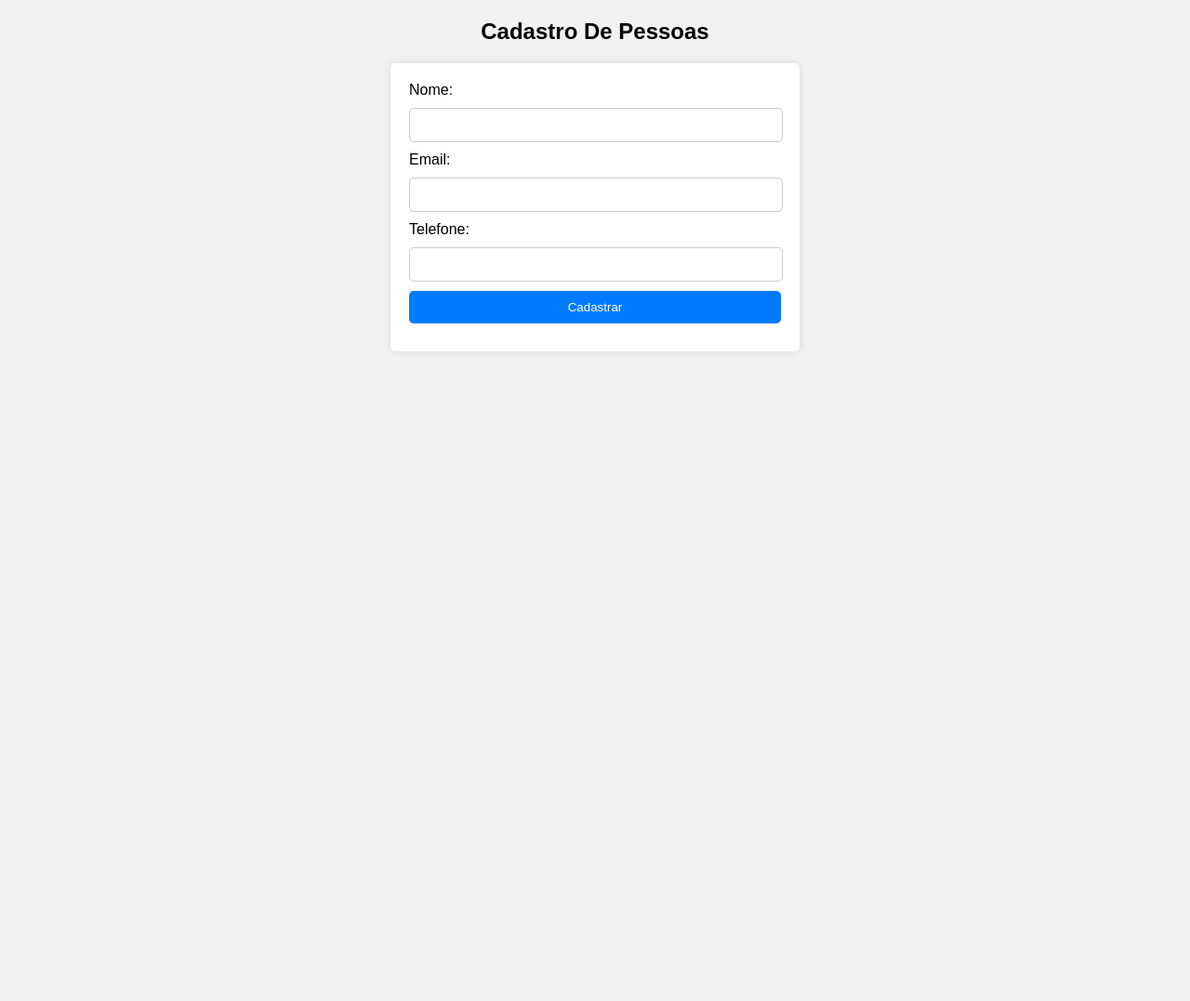
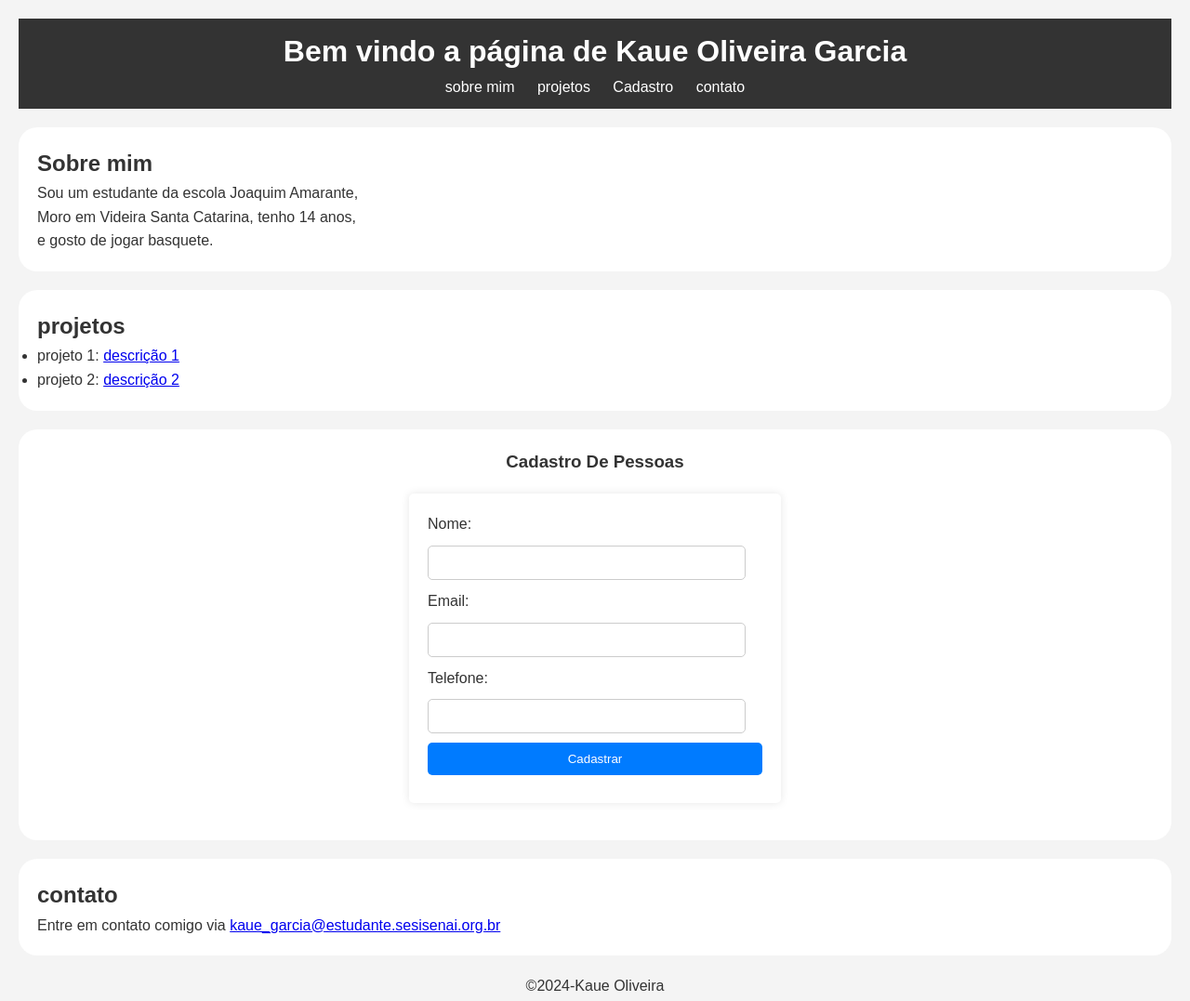
Before and after one commit to Kaue33586/pessoal, a plain HTML site: page index.html in a window 1280 px wide. Shown: the whole page at 93% size. Before the commit the page ends 800 px from the top, so only its background shows below. Drawn offline with Linux system fonts and the light colour scheme.

Commit message:
Update index.html

```diff
--- a/index.html
+++ b/index.html
@@ -1,19 +1,82 @@
 <!DOCTYPE html>
-<html lang="pt-BR">
+<html>
+
 
 <head>
-    <title>Cadastro De Cliente</title>
+  <title>minha pagína pessoal</title>
+</head>
 <style>
-      body {
-        font-Family: Arial, sans-serif;
+  * {
     margin: 0;
     padding: 0;
-        background-color: #f2f2f2;
+    box-sizing: border-box;
+
+
   }
 
-      h2 {
+
+  body {
+    font-family: arial, sans-serif;
+    background-color: #f4f4f4;
+    color: #333;
+    line-height: 1.6;
+    padding: 20px;
+  }
+
+
+  header {
+    background-color: #333;
+    color: #fff;
+    padding: 10px 0;
     text-align: center;
   }
+
+
+  header ul {
+    list-style: none;
+
+
+  }
+
+
+  nav ul li {
+    display: inline;
+    margin: 0 10px;
+  }
+
+
+  nav ul li a {
+    color: #fff;
+    text-decoration: none;
+  }
+
+
+  section {
+    margin: 20px 0;
+  }
+
+
+  section#sobre,
+  section#projeto,
+  section#cadastro,
+  section#contato {
+    background-color: #FFF;
+    padding: 20px;
+    border-radius: 20px;
+    box_shadow: 0 0 10px rgba(0, 0, 0, 0.1)
+  }
+
+
+  footer {
+    text-align: center;
+    margin-top: 20px;
+  }
+   h3 {
+      text-align: center;
+    }
+
+
+
 
     form {
       max-width: 400px;
@@ -24,11 +87,17 @@
       box-shadow: 0 0 10px rgba(0, 0, 0, 0.1);
     }
 
+
+
+
     label,
     input {
       display: block;
       margin-bottom: 10px;
     }
+
+
+
 
     input[type="text"],
     input[type="email"],
@@ -38,6 +107,9 @@
       border: 1px solid #ccc;
       border-radius: 5px;
     }
+
+
+
 
     input[type="submit"] {
       width: 100%;
@@ -49,34 +121,99 @@
 cursor: pointer;
  }
 
+
+
+
 input[type="submit"]:hover {
 background-color: #0056b3;
 }
+
+
 </style>
-    <script type="text/javascript" src="./index.js" defer=""></script>
-    <link rel="stylesheet" href="./index.css">
-  </head>
-
-  <body>
-    <h2>Cadastro De Pessoas</h2>
-    <form>
-      <label>Nome:</label>
-      <input type="text" id="Nome" name="Nome" required="">
 
 
 
+
+<body>
+  <header>
+    <h1>Bem vindo a página de Kaue Oliveira Garcia</h1>
+    <nav>
+      <ul>
+        <li><a href="#sobre">sobre mim</a></li>
+        <li><a href="#projeto">projetos</a></li>
+        <li><a href="#cadastro">Cadastro</a></li>
+        <li><a href="#contato">contato</a></li>
+
+
+
+
+      </ul>
+    </nav>
+  </header>
+  <section id="sobre">
+    <h2>Sobre mim</h2>
+    <p>Sou um estudante da escola Joaquim Amarante, </p>
+    <p>Moro em Videira Santa Catarina, tenho 14 anos, </p>
+    <p>e gosto de jogar basquete. </p>
+
+
+
+
+  </section>
+
+
+
+
+  <section id="projeto">
+    <h2>projetos</h2>
+    <ul>
+      <li>projeto 1: <a href="#">descrição 1</a></li>
+      <li>projeto 2: <a href="#">descrição 2</a></li>
+    </ul>
+  </section>
+  <section id="cadastro">
+    <h3>Cadastro De Pessoas</h3>
+    <form>
+      <label>Nome:</label>
+      <input type="text" id="Nome" name="Nome" required>
+
+
       <label>Email:</label>
-      <input type="Email" id="Email" name="Email" required="">
+      <input type="Email" id="Email" name="Email" required>
 
 
       <label>Telefone:</label>
-      <input type="tel" id="Telefone" name="Tefone" required="">
+      <input type="tel" id="Telefone" name="Tefone" required>
       <input type="submit" value="Cadastrar">
     </form>
 
 
 
 
+
+
+
+
+    </form>
+  </section>
+  <section id="contato">
+    <h2>contato</h2>
+    <p>Entre em contato comigo via <a
+        href="mailto:kaue_garcia@estudante.sesisenai.org.br">kaue_garcia@estudante.sesisenai.org.br</a></p>
+  </section>
+  <footer>
+    <p>&copy;2024-Kaue Oliveira</p>
+
+
+
+
+
+
+
+
 </body>
 
+
+
+
 </html>
```
Lines whose indentation alone changed are shown as unchanged.
